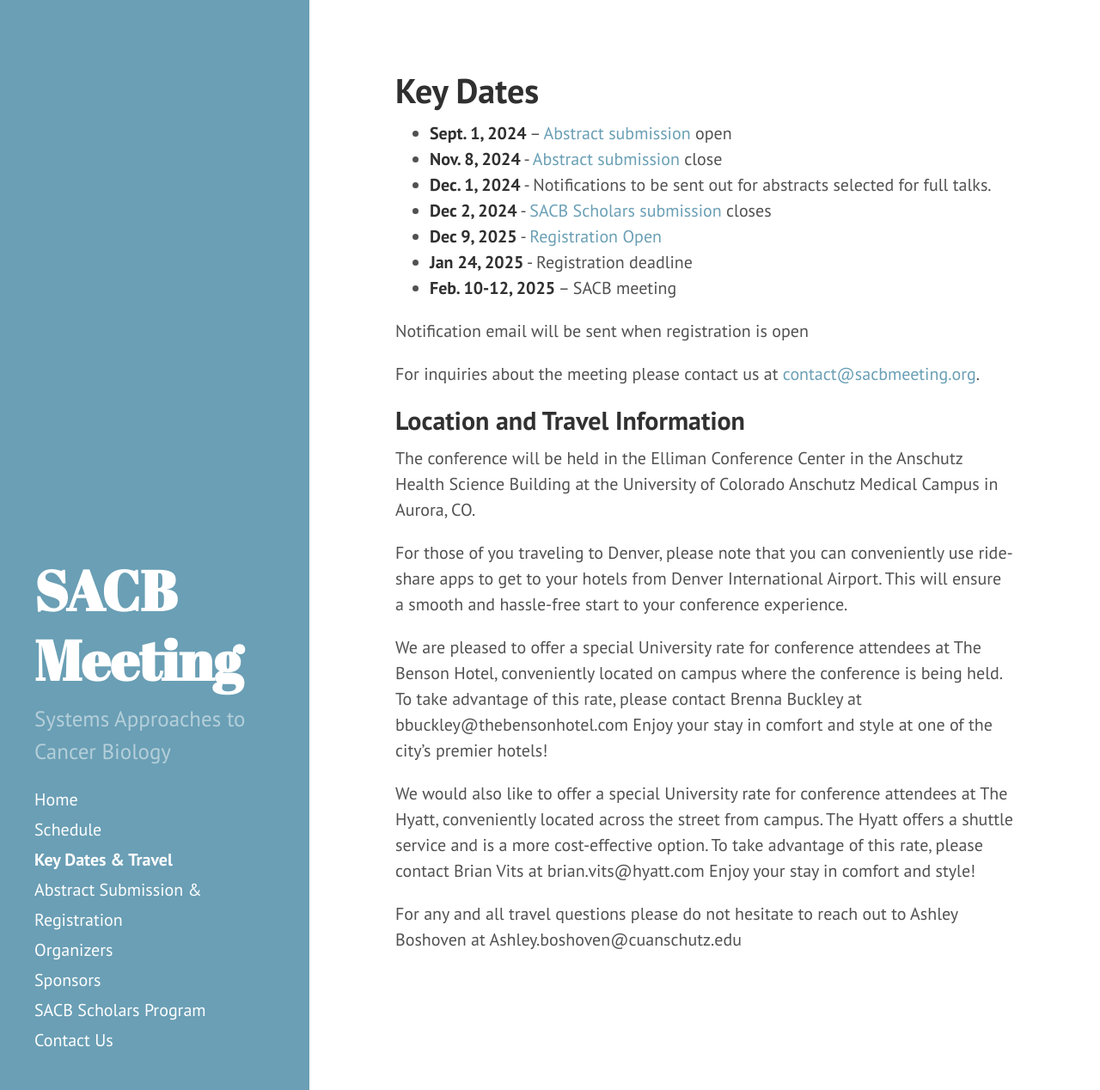
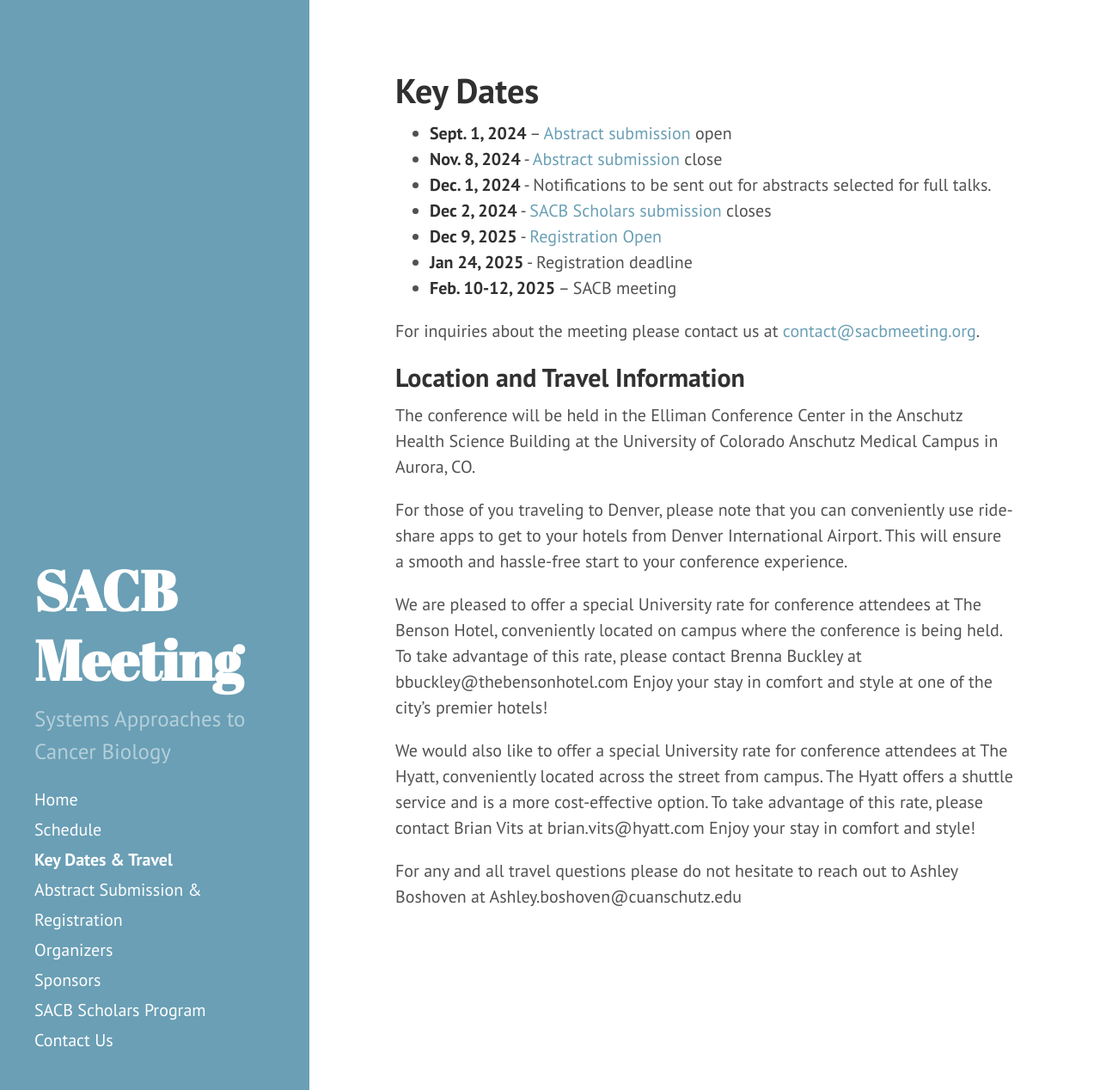
Before and after one commit to AECCSB/sacb-meeting, a Jekyll site: the page built from keydates.md, in a window 1280 px wide and 1268 px high. Shown: the whole window at 86% size. Built offline with Jekyll 4.4.1, drawn with Linux system fonts in a browser that asks for light colours.

Commit message:
Update keydates.md

```diff
--- a/keydates.md
+++ b/keydates.md
@@ -11,9 +11,6 @@ layout: page
 - **Jan 24, 2025** - Registration deadline
 - **Feb. 10-12, 2025** – SACB meeting
 
-Notification email will be sent when registration is open
-
-
 For inquiries about the meeting please contact us at [contact@sacbmeeting.org](mailto:contact@sacbmeeting.org).
 
 ## Location and Travel Information
```
